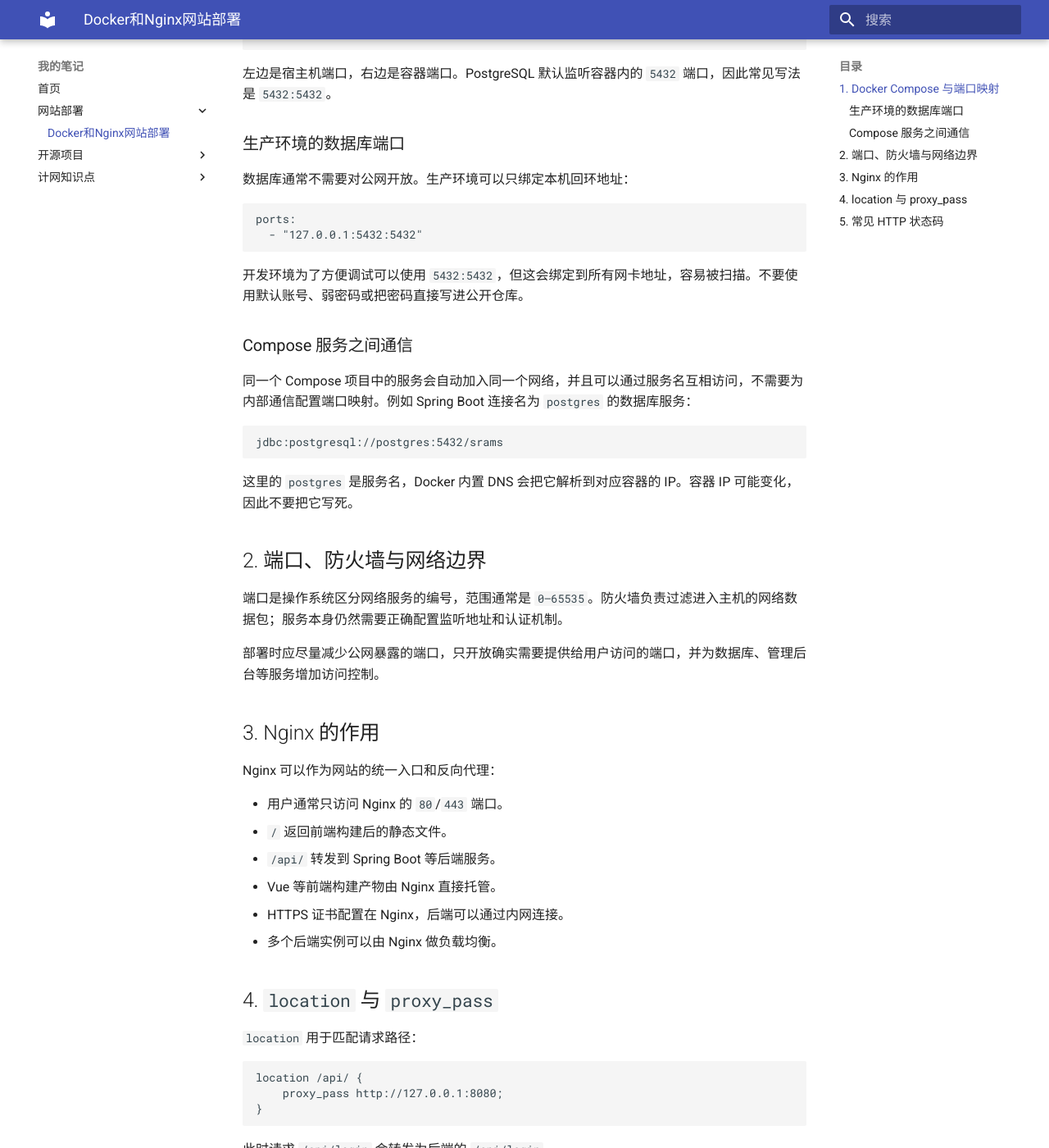
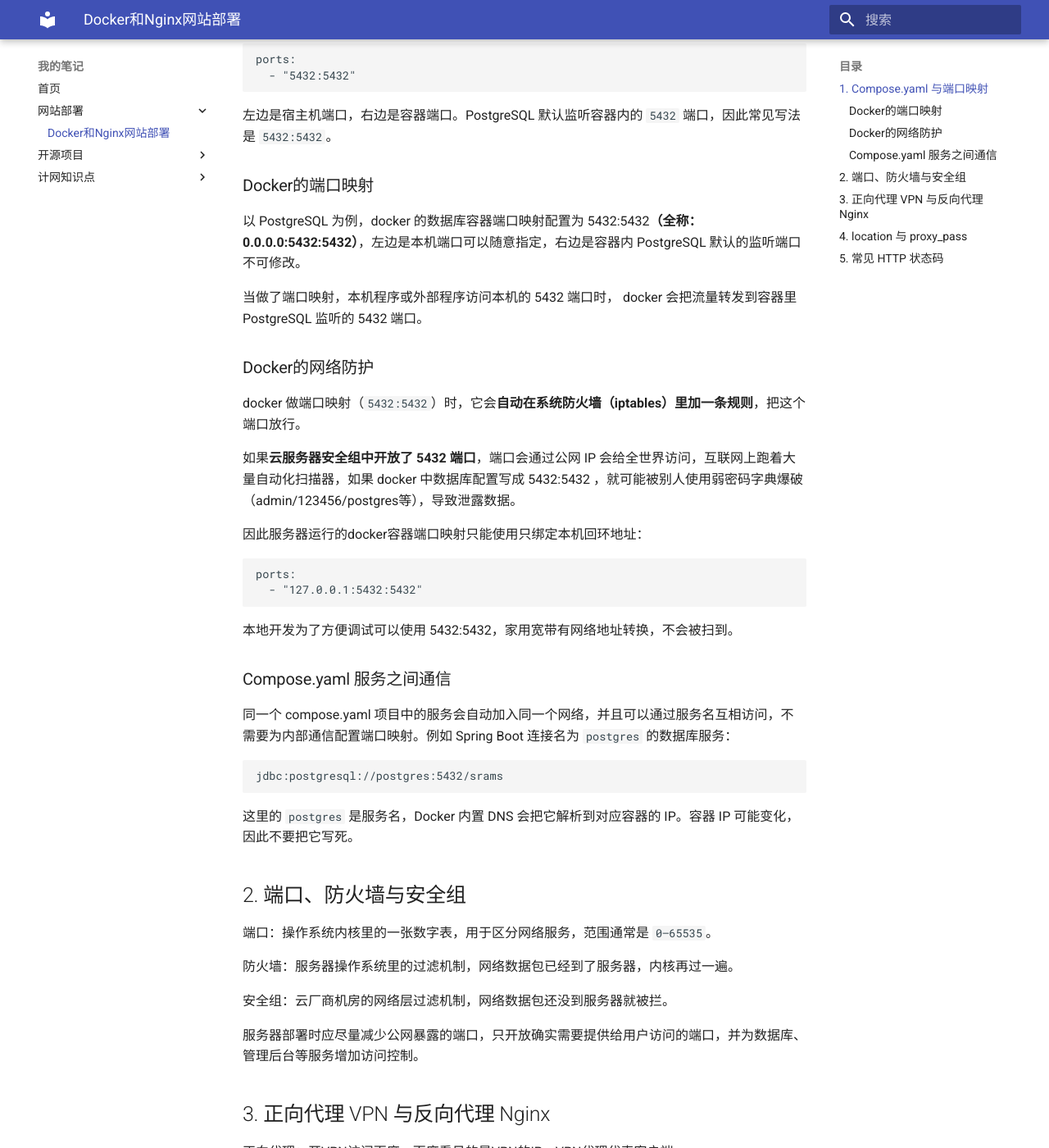
Before and after one commit to ParatrooperY/tech_note, an MkDocs documentation site: the page built from docs/docker、nginx、http网站部署.md, in a window 1280 px wide and 1400 px high, scrolled down 312 px. Shown: the whole window at 82% size. Built offline with MkDocs 1.6.1 and Material for MkDocs 9.7.7, drawn with Linux system fonts in a browser that asks for light colours; some of the changed text lies outside the part shown.

Commit message:
更新了笔记

````diff
--- a/docs/docker、nginx、http网站部署.md
+++ b/docs/docker、nginx、http网站部署.md
@@ -1,10 +1,10 @@
 # Docker 与 Nginx 网站部署笔记
 
-## 1. Docker Compose 与端口映射
+## 1. Compose.yaml 与端口映射
 
-`compose.yaml` 是容器编排配置文件，用来描述需要启动哪些服务以及运行参数。
+`compose.yaml` 是容器编排配置文件，用来描述需要启动哪些服务以及运行参数。每个 Docker 容器都有**独立的 "虚拟网卡" 和端口表**，相当于一台隔离的小机器。
 
-每个 Docker 容器都有独立的网络空间。宿主机端口和容器端口通过端口映射连通：
+本机默认看不见容器里开了什么端口，除非用 compose.yaml 里的`ports:`做"端口映射"，把宿主机的某个端口和容器端口接通：
 
 ```yaml
 ports:
@@ -13,20 +13,30 @@
 
 左边是宿主机端口，右边是容器端口。PostgreSQL 默认监听容器内的 `5432` 端口，因此常见写法是 `5432:5432`。
 
-### 生产环境的数据库端口
+### Docker的端口映射
 
-数据库通常不需要对公网开放。生产环境可以只绑定本机回环地址：
+以 PostgreSQL 为例，docker 的数据库容器端口映射配置为 5432:5432**（全称：0.0.0.0:5432:5432）**，左边是本机端口可以随意指定，右边是容器内 PostgreSQL 默认的监听端口不可修改。
+
+当做了端口映射，本机程序或外部程序访问本机的 5432 端口时， docker 会把流量转发到容器里 PostgreSQL 监听的 5432 端口。
+
+### Docker的网络防护
+
+docker 做端口映射（`5432:5432`）时，它会**自动在系统防火墙（iptables）里加一条规则**，把这个端口放行。
+
+如果**云服务器安全组中开放了 5432 端口**，端口会通过公网 IP 会给全世界访问，互联网上跑着大量自动化扫描器，如果 docker 中数据库配置写成 5432:5432 ，就可能被别人使用弱密码字典爆破（admin/123456/postgres等），导致泄露数据。
+
+因此服务器运行的docker容器端口映射只能使用只绑定本机回环地址：
 
 ```yaml
 ports:
   - "127.0.0.1:5432:5432"
 ```
 
-开发环境为了方便调试可以使用 `5432:5432`，但这会绑定到所有网卡地址，容易被扫描。不要使用默认账号、弱密码或把密码直接写进公开仓库。
+本地开发为了方便调试可以使用 5432:5432，家用宽带有网络地址转换，不会被扫到。
 
-### Compose 服务之间通信
+### Compose.yaml 服务之间通信
 
-同一个 Compose 项目中的服务会自动加入同一个网络，并且可以通过服务名互相访问，不需要为内部通信配置端口映射。例如 Spring Boot 连接名为 `postgres` 的数据库服务：
+同一个 compose.yaml 项目中的服务会自动加入同一个网络，并且可以通过服务名互相访问，不需要为内部通信配置端口映射。例如 Spring Boot 连接名为 `postgres` 的数据库服务：
 
 ```text
 jdbc:postgresql://postgres:5432/srams
@@ -34,26 +44,32 @@
 
 这里的 `postgres` 是服务名，Docker 内置 DNS 会把它解析到对应容器的 IP。容器 IP 可能变化，因此不要把它写死。
 
-## 2. 端口、防火墙与网络边界
+## 2. 端口、防火墙与安全组
 
-端口是操作系统区分网络服务的编号，范围通常是 `0–65535`。防火墙负责过滤进入主机的网络数据包；服务本身仍然需要正确配置监听地址和认证机制。
+端口：操作系统内核里的一张数字表，用于区分网络服务，范围通常是 `0–65535`。
 
-部署时应尽量减少公网暴露的端口，只开放确实需要提供给用户访问的端口，并为数据库、管理后台等服务增加访问控制。
+防火墙：服务器操作系统里的过滤机制，网络数据包已经到了服务器，内核再过一遍。
 
-## 3. Nginx 的作用
+安全组：云厂商机房的网络层过滤机制，网络数据包还没到服务器就被拦。
 
-Nginx 可以作为网站的统一入口和反向代理：
+服务器部署时应尽量减少公网暴露的端口，只开放确实需要提供给用户访问的端口，并为数据库、管理后台等服务增加访问控制。
 
-- 用户通常只访问 Nginx 的 `80`/`443` 端口。
-- `/` 返回前端构建后的静态文件。
-- `/api/` 转发到 Spring Boot 等后端服务。
-- Vue 等前端构建产物由 Nginx 直接托管。
-- HTTPS 证书配置在 Nginx，后端可以通过内网连接。
-- 多个后端实例可以由 Nginx 做负载均衡。
+## 3. 正向代理 VPN 与反向代理 Nginx
+
+正向代理：开VPN访问百度，百度看见的是VPN的IP，VPN代理代表客户端。
+
+反向代理：用户访问网站，Nginx转发用户的请求到不同后端服务，Nginx代理代表后端服务。
+
+**Nginx 的妙用：**
+**统一入口：**所有用户请求只走 Nginx 的 80 端口，后端服务根本不直接对外暴露；
+**路由分发：**`/` → 给前端静态文件；`/api/xxx` → 转发给 Spring Boot；
+**静态文件托管：**Vue build 出来的 HTML/JS/CSS 直接由 Nginx 读磁盘返回，不用经过后端；
+**HTTPS：**SSL 证书配在 Nginx 这里，后端可以通过内网连接；
+**负载均衡：**以后后端跑多个实例，Nginx 把请求平均分；
 
 ## 4. `location` 与 `proxy_pass`
 
-`location` 用于匹配请求路径：
+`location` ：告诉Nginx接下来要定义一个路径匹配规则：
 
 ```nginx
 location /api/ {
@@ -61,9 +77,9 @@
 }
 ```
 
-此时请求 `/api/login` 会转发为后端的 `/api/login`。
+此时请求 `/api/login` 会转发为 `http://127.0.0.1:8080/api/login`，后端接收`/api/login`。
 
-如果 `proxy_pass` 末尾带斜杠：
+如果 `proxy_pass` 末尾带斜杠意味着**路径重写**：
 
 ```nginx
 location /api/ {
@@ -71,22 +87,24 @@
 }
 ```
 
-请求 `/api/login` 会去掉匹配到的 `/api/`，转发为后端的 `/login`。是否保留前缀取决于后端路由设计。
+ `/api/login` 会去掉匹配到的 `/api/`，转发为`http://127.0.0.1:8080/login`，后端接收`/login`。。
 
-对于 `/api/login`，`location /api/` 比 `location /` 更具体，因此会优先匹配；`location /` 可作为默认规则。
+`location /` 和 `location /api/` 的区别：网络请求 `/api/login` 匹配时优先匹配最合适的前缀（ `/api/ > /` ）
+
+`location /` 是 "兜底" 规则，只有没被更精确 location 接住的请求才落到它这里
 
 ## 5. 常见 HTTP 状态码
 
 | 状态码 | 含义 |
 | --- | --- |
 | 200 | 请求成功 |
-| 301 | 永久重定向 |
+| 301 | 永久重定向（旧地址永久搬到新地址） |
 | 302 | 临时重定向 |
-| 304 | 资源未修改，使用缓存 |
-| 400 | 请求格式错误 |
-| 401 | 未认证或 Token 无效 |
-| 403 | 已认证但没有权限 |
-| 404 | 找不到页面或接口 |
-| 500 | 后端程序发生错误 |
-| 502 | Nginx 无法正常连接上游服务 |
-| 504 | 上游服务响应超时 |
+| 304 Not Modified | 缓存还没过期，用本地的就行 |
+| 400 Bad Request | 请求格式不对后端校验参数失败 |
+| 401 Unauthorized | 没登录或登录过期，没带 token 就访问 |
+| 403 Forbidden | 已认证但没有权限访问这个接口 |
+| 404 Not Found | 找不到页面或接口 |
+| 500 Internal Server Error | 后端程序发生错误 |
+| 502 Bad Gateway | Nginx 反代不到后端，后端容器挂了，Nginx 收到请求但转不过去 |
+| 504 Gateway Timeout | 后端响应太慢后端处理超时 |
````
